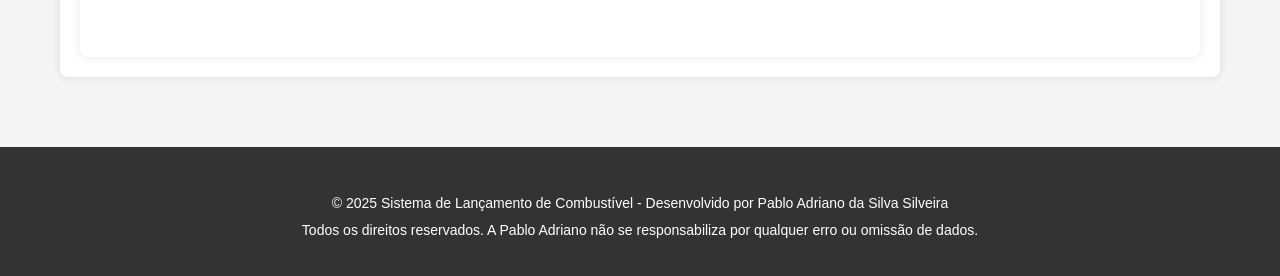
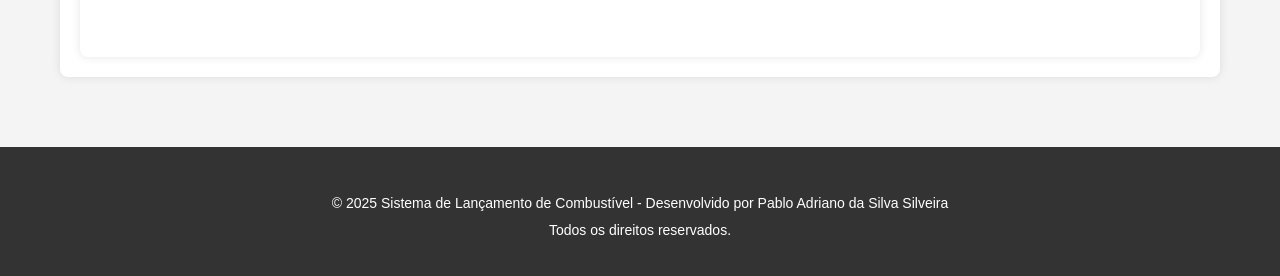
Before and after one commit to Pablo-Adriano-Silveira/Combustivel, a plain HTML site: page index.html in a window 1280 px wide. Shown: the part 2003-2279 px from the top of the page. Drawn offline with nearby package versions, Linux system fonts and the light colour scheme.

Commit message:
Update index.html

```diff
--- a/index.html
+++ b/index.html
@@ -197,7 +197,7 @@
     <footer class="rodape">
         <div class="container">
             <p>© 2025 Sistema de Lançamento de Combustível - Desenvolvido por Pablo Adriano da Silva Silveira</p>
-            <p>Todos os direitos reservados. A Pablo Adriano não se responsabiliza por qualquer erro ou omissão de dados. </p>
+            <p>Todos os direitos reservados.  </p>
         </div>
     </footer>
 </body>
```
